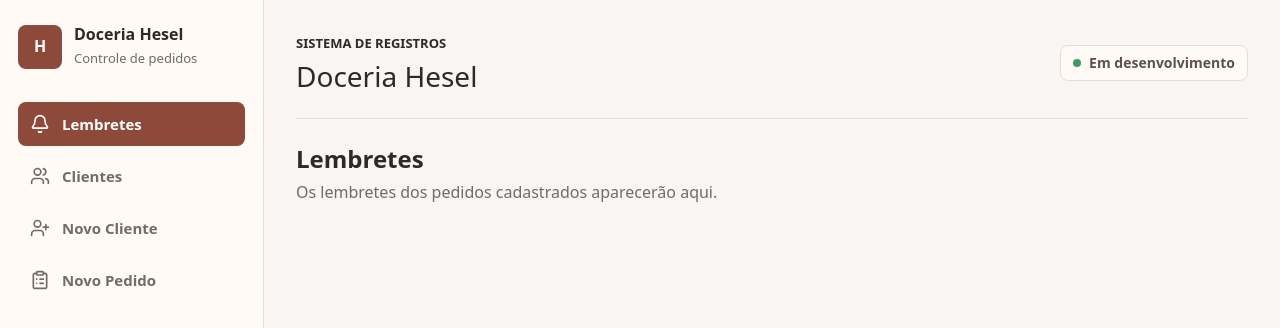
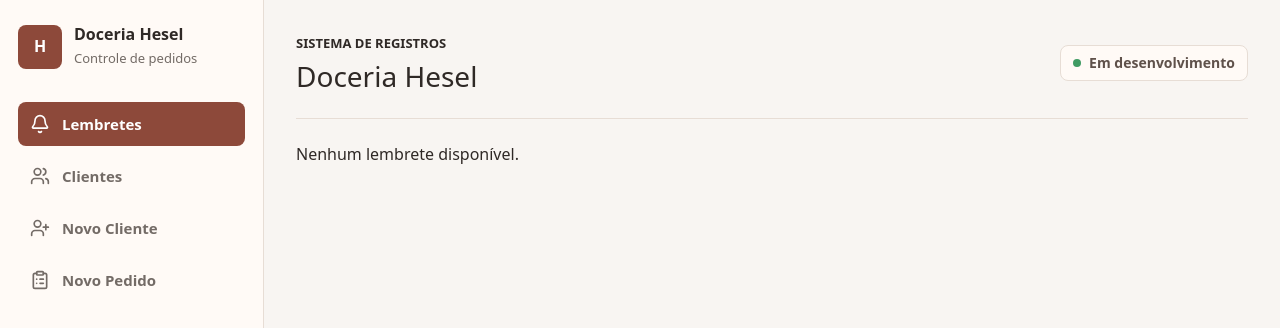
Before and after one commit to EdSantiag0/doceria-hesel, a React (Vite) app in the folder confectionery-crm/: page / in a window 1280 px wide. Shown: the top 328 px of the page. Built offline with nearby package versions, Linux system fonts and the light colour scheme.

Commit message:
feat: add ReminderCard

```diff
--- /dev/null
+++ b/confectionery-crm/src/components/ReminderCard/index.tsx
@@ -0,0 +1,52 @@
+interface ReminderCardProps {
+  clientName: string;
+  reminderDate: string;
+  description: string;
+  lastOrder: string;
+  onComplete: () => void;
+}
+
+export function ReminderCard({
+  clientName,
+  reminderDate,
+  description,
+  lastOrder,
+  onComplete,
+}: ReminderCardProps) {
+  return (
+    <article className="rounded-lg border border-[#e7ddd5] bg-[#fffaf6] p-4">
+      <header className="mb-4">
+        <h3 className="text-lg font-bold text-[#2a211d]">{clientName}</h3>
+      </header>
+
+      <div className="space-y-3">
+        <div>
+          <span className="font-semibold text-[#8d493a]">Data cadastrada:</span>
+          <p>{new Date(reminderDate).toLocaleDateString("pt-BR")}</p>
+        </div>
+
+        <div>
+          <span className="font-semibold text-[#8d493a]">Lembrete:</span>
+
+          <p className="whitespace-pre-wrap">{description}</p>
+        </div>
+
+        <div>
+          <span className="font-semibold text-[#8d493a]">Último Pedido:</span>
+
+          <p>{lastOrder}</p>
+        </div>
+      </div>
+
+      <div className="mt-5 flex justify-end">
+        <button
+          type="button"
+          onClick={onComplete}
+          className="rounded bg-green-700 px-4 py-2 text-white transition hover:bg-green-800"
+        >
+          Concluir
+        </button>
+      </div>
+    </article>
+  );
+}
--- a/confectionery-crm/src/pages/Reminders/index.tsx
+++ b/confectionery-crm/src/pages/Reminders/index.tsx
@@ -1,13 +1,30 @@
 // Pagina inicial para exibir lembretes de pedidos.
+import { ReminderCard } from "../../components/ReminderCard";
+import { getPendingReminders } from "./utils/getPendingReminders";
+
 export function Reminders() {
+  const reminders = getPendingReminders();
+
+  function handleComplete(orderId: string) {
+    console.log(orderId);
+  }
+
   return (
-    <div className="w-full max-w-[720px]">
-      <h2 className="mb-1.5 mt-0 text-2xl text-brand-900 font-bold">
-        Lembretes
-      </h2>
-      <p className="m-0 text-text-muted">
-        Os lembretes dos pedidos cadastrados aparecerão aqui.
-      </p>
+    <div className="flex flex-col gap-4">
+      {reminders.length === 0 ? (
+        <p>Nenhum lembrete disponível.</p>
+      ) : (
+        reminders.map((reminder) => (
+          <ReminderCard
+            key={reminder.orderId}
+            clientName={reminder.clientName}
+            reminderDate={reminder.reminderDate}
+            description={reminder.description}
+            lastOrder={reminder.lastOrder}
+            onComplete={() => handleComplete(reminder.orderId)}
+          />
+        ))
+      )}
     </div>
   );
 }
--- a/confectionery-crm/src/pages/Reminders/utils/getPendingReminders.ts
+++ b/confectionery-crm/src/pages/Reminders/utils/getPendingReminders.ts
@@ -30,8 +30,7 @@ export function getPendingReminders() {
 
         description: order.reminder!.description,
 
-        lastOrder:
-          order.items.length > 0 ? order.items[0].product : "Pedido sem itens",
+        lastOrder: `${order.items[0].quantity}x ${order.items[0].product}`,
       };
     })
     .sort(
```
